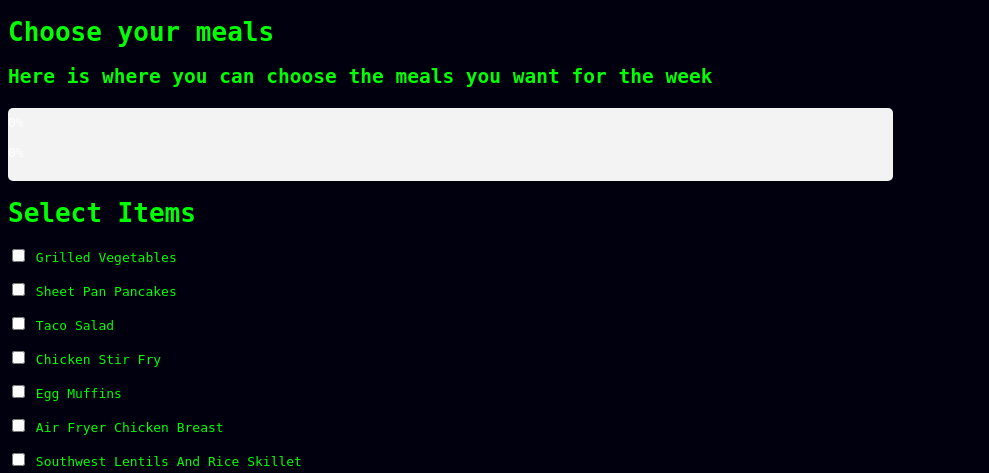
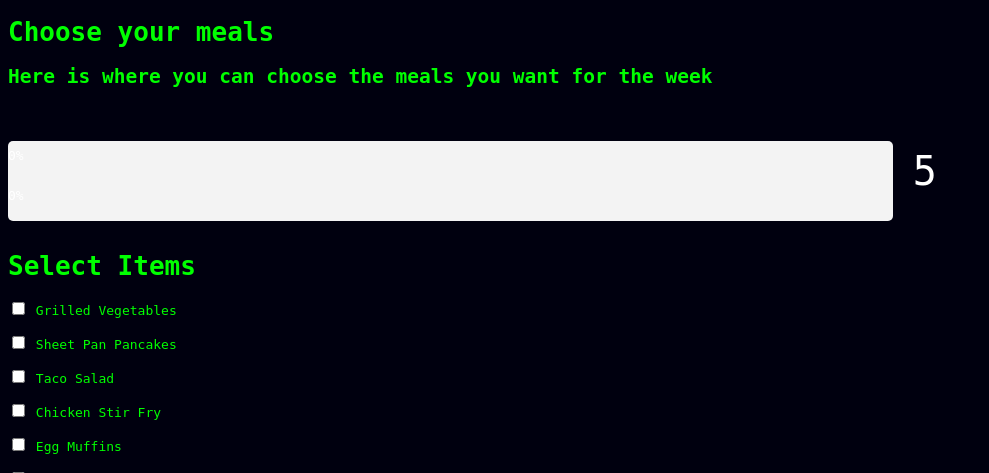
Before and after one commit to gbeck139/meal-maverick, a Flask app: template web_app/templates/menu.html in a window 1280 px wide. Shown: the top 473 px of the page, without its empty margins (0-989 px from the left). Run offline with Flask 3, Linux system fonts and the light colour scheme; the template is opened without the code that fills it: values that come from a table or form of the project are taken from there, others are empty.

Commit message:
💫🐛 Checkpoint ./web_app/templates/menu.html:70263072/761

```diff
--- a/web_app/templates/menu.html
+++ b/web_app/templates/menu.html
@@ -4,6 +4,13 @@
   <title>Menu</title>
 
 <style>
+
+  .progress-container-wrapper {
+    display: flex;
+    align-items: center;
+    margin-top: 20px;
+}
+
 .progress-container {
     width: 70%;
     background-color: #f3f3f3;
@@ -17,11 +24,13 @@
     width: 0;
     background-color: #4caf50;
     line-height: 30px; /* Center text vertically */
+    margin-bottom: 10px;
     color: white;
 }
 
   .number {
-    text-align: right;
+    margin-left: 20px;
+    font-size: 40px;
     color: white;
   }
 
@@ -37,11 +46,15 @@
 <h1>Choose your meals</h1>
 <h2>Here is where you can choose the meals you want for the week</h2>
 
+<div class="progress-container-wrapper">
   <div class="progress-container">
       <div id="mealProgressBar" class="progress-bar">0%</div>
       <div id="timeProgressBar" class="progress-bar">0%</div>
-      <p class="number"></p>
+
   </div>
+  <p class="number">5</p>
+</div>
+
 
 <div id="budget">
 <h1>Select Items</h1>
```
